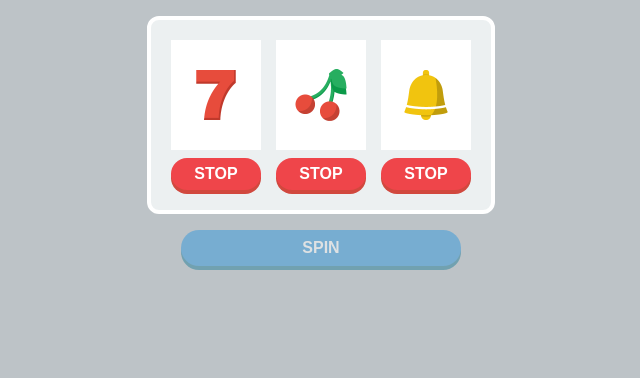
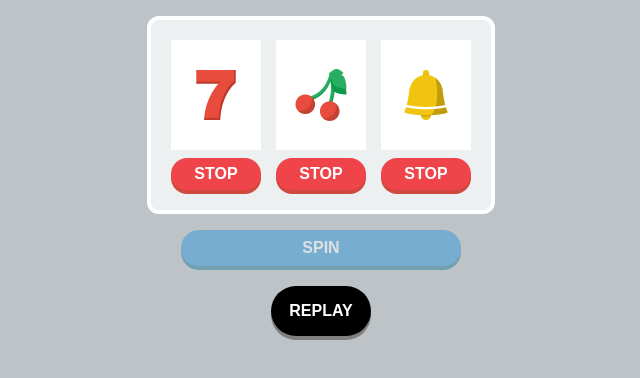
Before and after one commit to skikuchi7329/MySlotMachine, a plain HTML site: page index.html in a window 1280 px wide. Both pictures are taken after a click on the element "SPIN". Shown: the whole page, without its empty margins (319-959 px from the left). Drawn offline with Linux system fonts and the light colour scheme.

Commit message:
Add replay

```diff
--- a/css/styles.css
+++ b/css/styles.css
@@ -58,3 +58,17 @@ main {
 .inactive {
   opacity: 0.5;
 }
+
+.replay {
+  color: white;
+  cursor: pointer;
+  user-select: none;
+  margin: 20px auto;
+  text-align: center;
+  background: black;
+  width: 100px;
+  height: 50px;
+  line-height: 50px;
+  border-radius: 40px;
+  box-shadow: 0 4px 0 gray;
+}
--- a/index.html
+++ b/index.html
@@ -10,6 +10,7 @@
   <main></main>
 
 <div id="spin">SPIN</div>
+<div id="replay">REPLAY</div>
 
   <script src="js/main.js"></script>
 </body>
--- a/js/main.js
+++ b/js/main.js
@@ -13,7 +13,7 @@
 
       this.stop = document.createElement('div');
       this.stop.textContent = 'STOP';
-      this.stop.classList.add('stop');
+      this.stop.classList.add('stop', 'inactive');
       this.stop.addEventListener('click', () => {
         if(this.stop.classList.contains('inactive')) {
           return;
@@ -25,9 +25,12 @@
       panelsLeft--;
 
       if (panelsLeft === 0) {
+        spin.classList.remove('inactive');
+        panelsLeft = 3;
         checkResult();
       }
       });
+
 
       section.appendChild(this.img);
       section.appendChild(this.stop);
@@ -54,17 +57,17 @@
     }
 
     isUnmached(p1, p2) {
-      // if (this.img.src !== p1.img.src && this.img.src !== p2.img.src) {
-      //   return true;
-      // } else {
-      //   return false;
-      // }
       return this.img.src !== p1.img.src && this.img.src !== p2.img.src;
     };
 
     unmatch() {
       this.img.classList.add('unmatched');
     };
+
+    activate() {
+      this.img.classList.remove('unmatched');
+      this.stop.classList.remove('inactive');
+    }
 
   }
 
@@ -95,7 +98,15 @@
     }
     spin.classList.add('inactive');
     panels.forEach(panel => {
+      panel.activate();
       panel.spin();
     });
   });
+
+  const replay = document.getElementById('replay');
+      replay.textContent = 'REPLAY';
+      replay.classList.add('replay');
+      replay.addEventListener('click', () => {
+        location.reload();
+      });
 }
```
